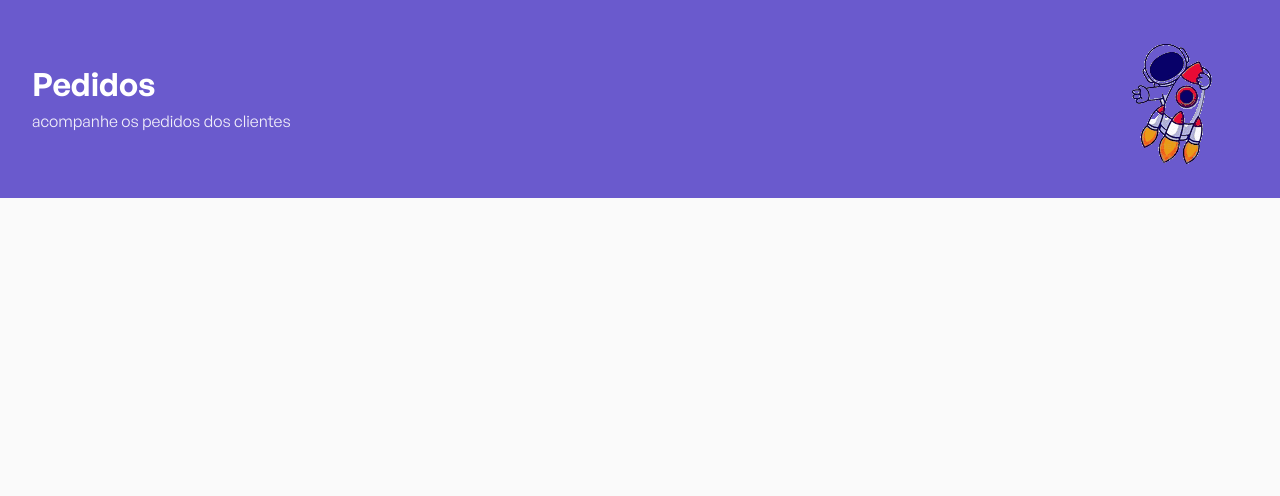
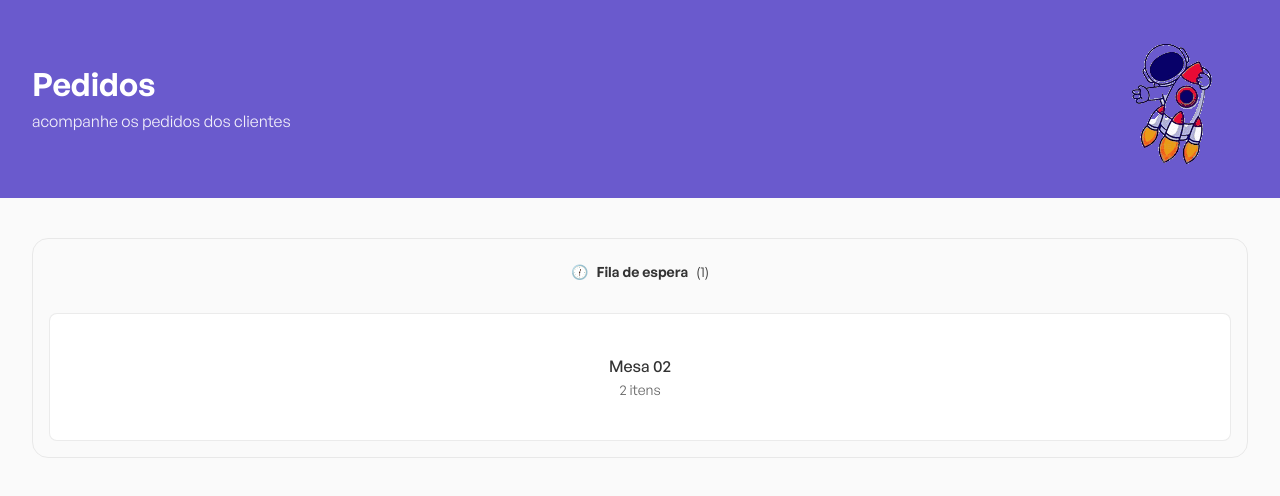
Before and after one commit to Joanderson337/Go-Fast, a React (Vite) app in the folder front-end/: page / in a window 1280 px wide. Shown: the top 496 px of the page. Built offline with nearby package versions, Linux system fonts and the light colour scheme.

Commit message:
feat:sparkles:: adicionando componente de orders

```diff
--- a/front-end/src/App.tsx
+++ b/front-end/src/App.tsx
@@ -1,4 +1,5 @@
 import { Header } from './components/Header';
+import { Orders } from './components/Orders';
 import { GlobalStyles } from './styles/GlobalStyled';
 
 export function App() {
@@ -6,6 +7,7 @@ export function App() {
     <>
       <GlobalStyles />
       <Header />
+      <Orders />
     </>
   );
 }
--- /dev/null
+++ b/front-end/src/components/Orders/OrdersBoard/index.tsx
@@ -0,0 +1,26 @@
+import { Order } from '../../../types/Orders';
+import { Board, ContainerTable } from './styled';
+
+interface IOrdersBoard {
+  title: string
+  icon: string
+  orders: Order[]
+}
+
+export function OrdersBoard({icon, title, orders}: IOrdersBoard){
+  return(
+    <Board>
+      <header>
+        <span>{icon}</span>
+        <strong>{title}</strong>
+        <span>(1)</span>
+      </header>
+      <ContainerTable>
+        <button type='button'>
+          <strong>Mesa 02</strong>
+          <span>2 itens</span>
+        </button>
+      </ContainerTable>
+    </Board>
+  );
+}
--- /dev/null
+++ b/front-end/src/components/Orders/OrdersBoard/styled.ts
@@ -0,0 +1,53 @@
+import styled from 'styled-components';
+
+export const Board = styled.div`
+padding: 16px;
+border: 1px solid rgba(204, 204, 204, 0.4);
+border-radius: 16px;
+display: flex;
+justify-content: center;
+flex-direction: column;
+align-items: center;
+flex: 1;
+
+ > header{
+    padding: 8px;
+    font-size: 14px;
+    display: flex;
+    align-items: center;
+    gap: 8px;
+  }
+`;
+
+export const ContainerTable = styled.div`
+  display: flex;
+  flex-direction: column;
+  width: 100%;
+  margin-top: 24px;
+
+> button {
+    height: 128px;
+    background: #FFFFFF;
+    border: 1px solid rgba(204, 204, 204, 0.4);
+    border-radius: 8px;
+
+    display: flex;
+    flex-direction: column;
+    justify-content: center;
+    align-items: center;
+    gap: 4px;
+
+    strong {
+      font-weight: 500;
+    }
+
+    span{
+      font-size: 14px;
+      color: #666;
+    }
+
+    & + button{
+      margin-top: 24px;
+    }
+  }
+`;
--- /dev/null
+++ b/front-end/src/components/Orders/index.tsx
@@ -0,0 +1,15 @@
+import { orders } from '../../mocks/orders';
+import { OrdersBoard } from './OrdersBoard';
+import {  ContainerOrders } from './styled';
+
+export function Orders(){
+  return(
+    <ContainerOrders>
+      <OrdersBoard
+        icon='🕧'
+        title='Fila de espera'
+        orders={orders}
+      />
+    </ContainerOrders>
+  );
+}
--- /dev/null
+++ b/front-end/src/components/Orders/styled.ts
@@ -0,0 +1,9 @@
+import styled from 'styled-components';
+
+export const ContainerOrders = styled.div`
+  width: 100%;
+  max-width: 1216px;
+  margin: 40px auto;
+  display: flex;
+  gap: 32px;
+`;
```
